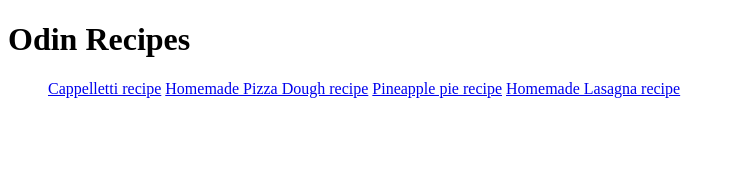
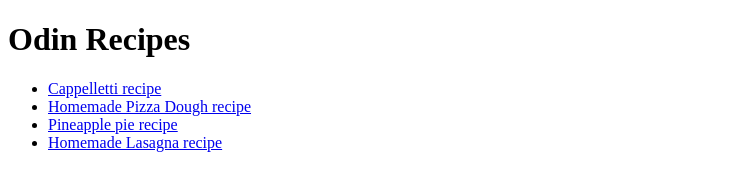
Before and after one commit to rodrigomarcal/odin-recipes, a plain HTML site: page index.html in a window 1280 px wide. Shown: the whole page, without its empty margins (0-734 px from the left). Drawn offline with Linux system fonts and the light colour scheme.

Commit message:
Fix list of anchors adding list items

```diff
--- a/index.html
+++ b/index.html
@@ -6,12 +6,11 @@
     </head>
     <body>
         <h1>Odin Recipes</h1>
-
         <ul>
-            <a href="./recipes/cappelletti.html">Cappelletti recipe</a>
-            <a href="./recipes/homemade-pizza-dough.html">Homemade Pizza Dough recipe</a>
-            <a href="./recipes/pineapple-pie.html">Pineapple pie recipe</a>
-            <a href="./recipes/lasagna.html">Homemade Lasagna recipe</a>
+            <li><a href="./recipes/cappelletti.html">Cappelletti recipe</a></li>
+            <li><a href="./recipes/homemade-pizza-dough.html">Homemade Pizza Dough recipe</a></li>
+            <li><a href="./recipes/pineapple-pie.html">Pineapple pie recipe</a></li>
+            <li><a href="./recipes/lasagna.html">Homemade Lasagna recipe</a></li>
         </ul>
     </body>
 </html>
```
